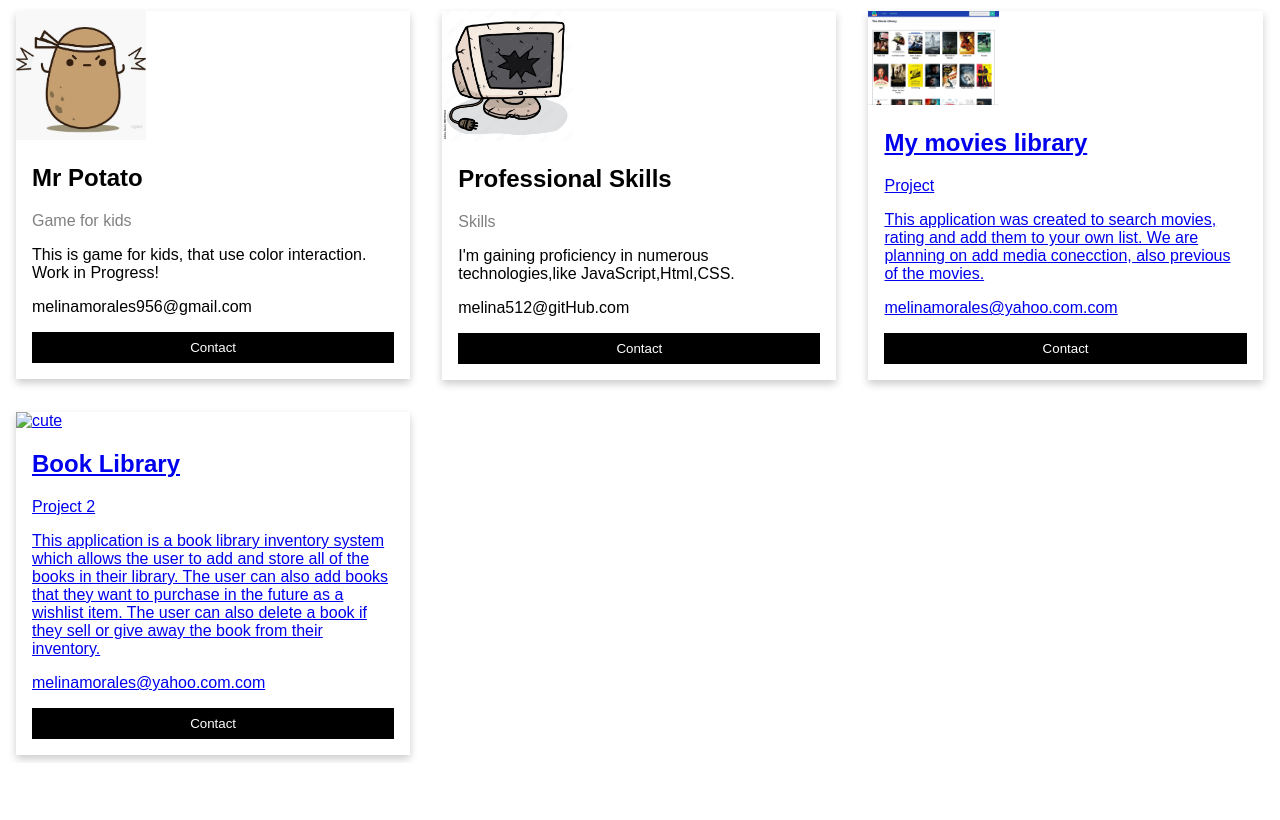
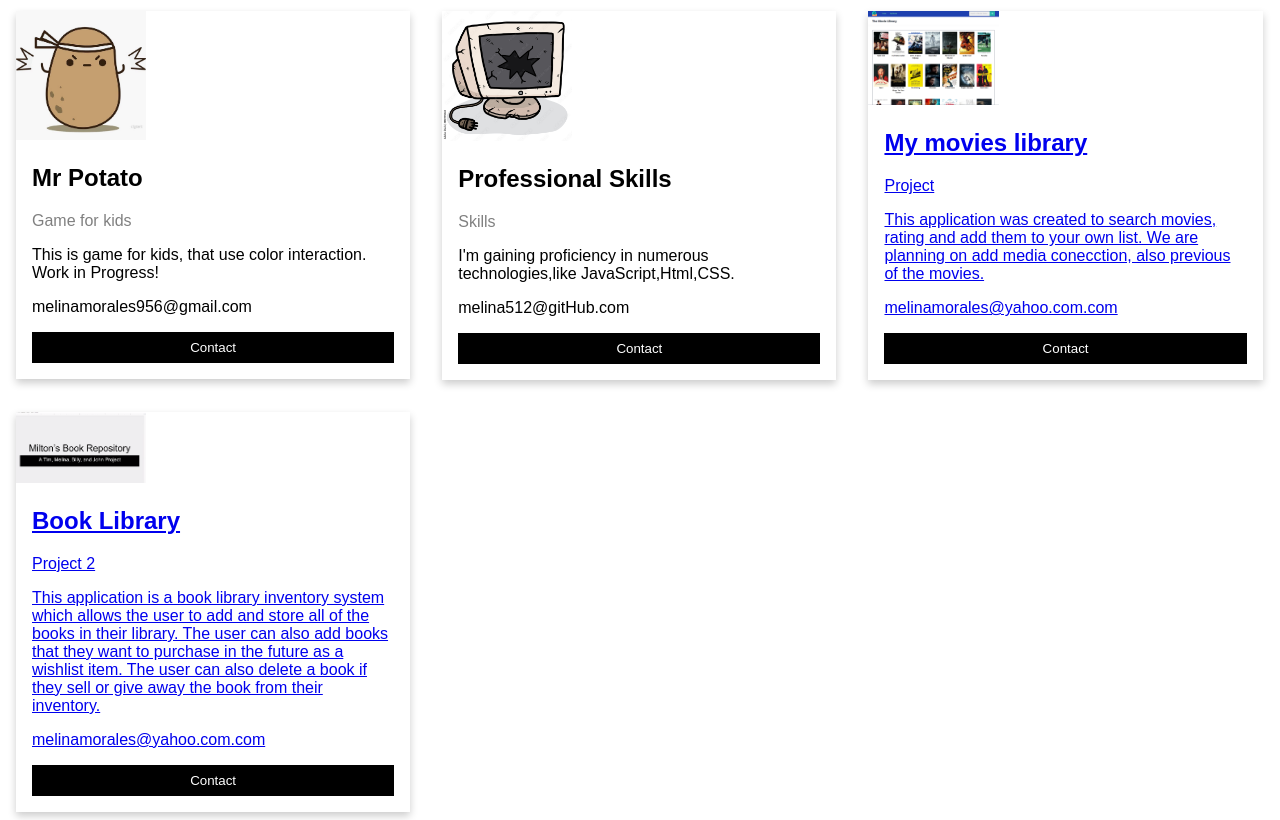
Before and after one commit to melinamorales512/Module-2-Porfolio, a plain HTML site: page index.html in a window 1280 px wide. Shown: the part 1055-1875 px from the top of the page. Before the commit the page ends 1818 px from the top, so only its background shows below. Drawn offline with Linux system fonts and the light colour scheme.

Commit message:
add image

```diff
--- a/index.html
+++ b/index.html
@@ -87,7 +87,7 @@
 <div class="column">
   <div class="card">
     <a class="link" href="https://github.com/Chuca78/Project-2">
-    <img src="book library.PNG" alt="cute" style="width:33%">
+    <img src="booklibrary.PNG" alt="cute" style="width:33%">
     <div class="container">
 
       <h2>Book Library</h2>
```
Also changed, not shown: booklibrary.PNG (added).
